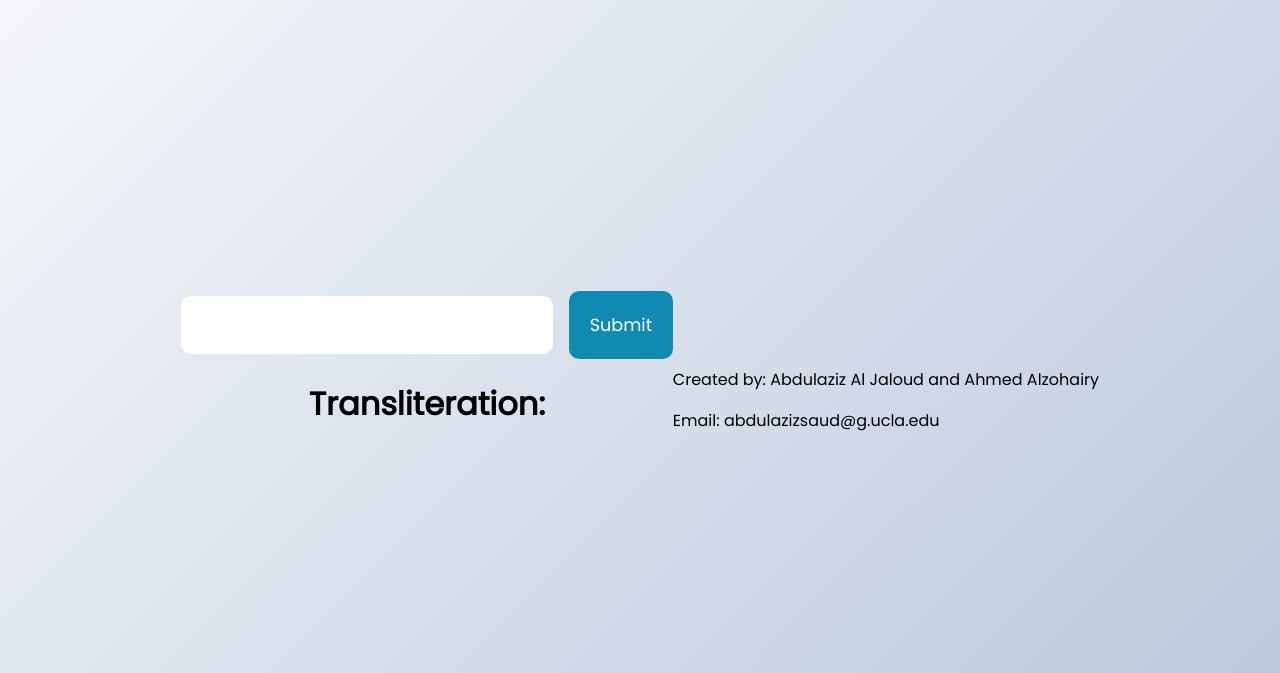
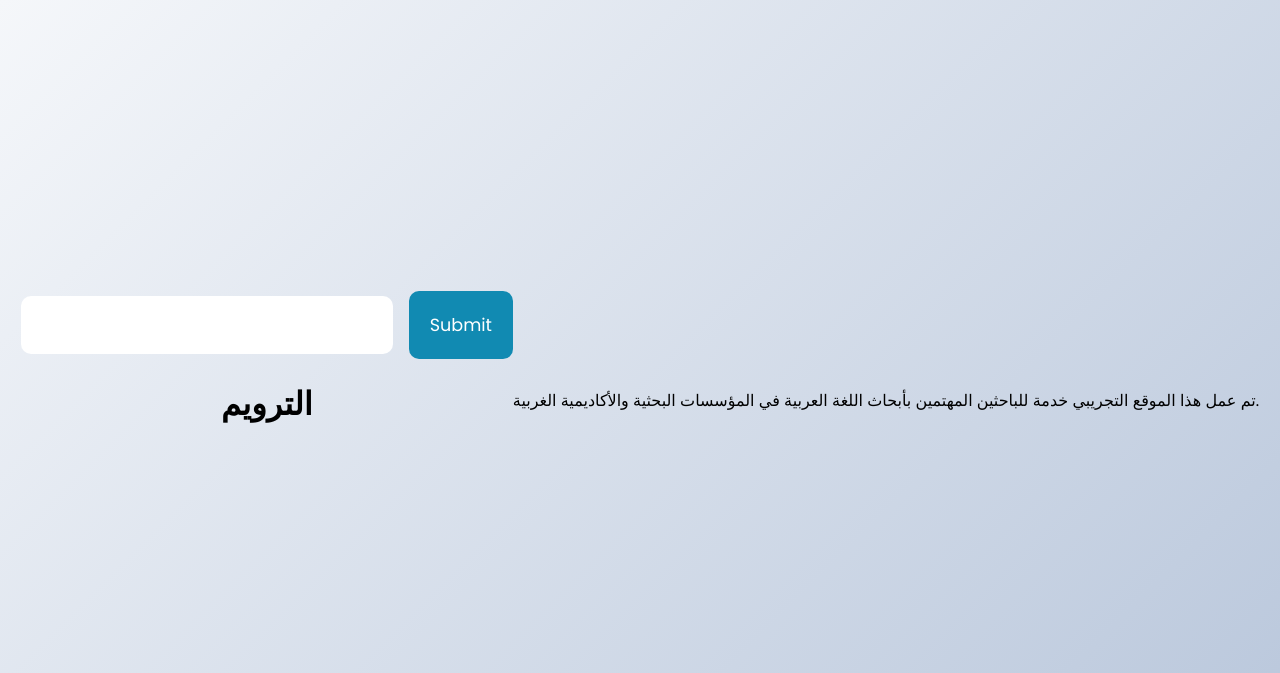
Before and after one commit to Jaloud/transliteration, a Flask app: page / in a window 1280 px wide. Shown: the top 673 px of the page. Run offline with Flask 2, Linux system fonts and the light colour scheme.

Commit message:
Updated main info on webpage.

```diff
--- a/templates/index.html
+++ b/templates/index.html
@@ -2,7 +2,7 @@
 
 <html>
     <head>
-        <title>Text Processing</title>
+        <title>مشروع الترويم</title>
     </head>
     <link rel="stylesheet" type="text/css" href="/static/styles.css">
     <body>
@@ -11,7 +11,7 @@
             <input type="text" id="user_input" name="user_input">
             <input type="button" value="Submit" onclick="submitForm()">
         </form>
-        <h1>Transliteration:</h1>
+        <h1>الترويم</h1>
         <i class="fas fa-arrow-down"></i>
         <h1 ><span id="answer"></span></h1>
         </div>
@@ -31,8 +31,7 @@
         </script>
     </body>
     <footer>
-        <p>Created by: Abdulaziz Al Jaloud and Ahmed Alzohairy</p>
-        <p>Email: abdulazizsaud@g.ucla.edu</p>
+        <p>تم عمل هذا الموقع التجريبي خدمة للباحثين المهتمين بأبحاث اللغة العربية في المؤسسات البحثية والأكاديمية الغربية.</p>
       </footer>
 
 </html>
```
Also changed, not shown: mutarjim.py (added, +20 -0 lines), 1 other file.
